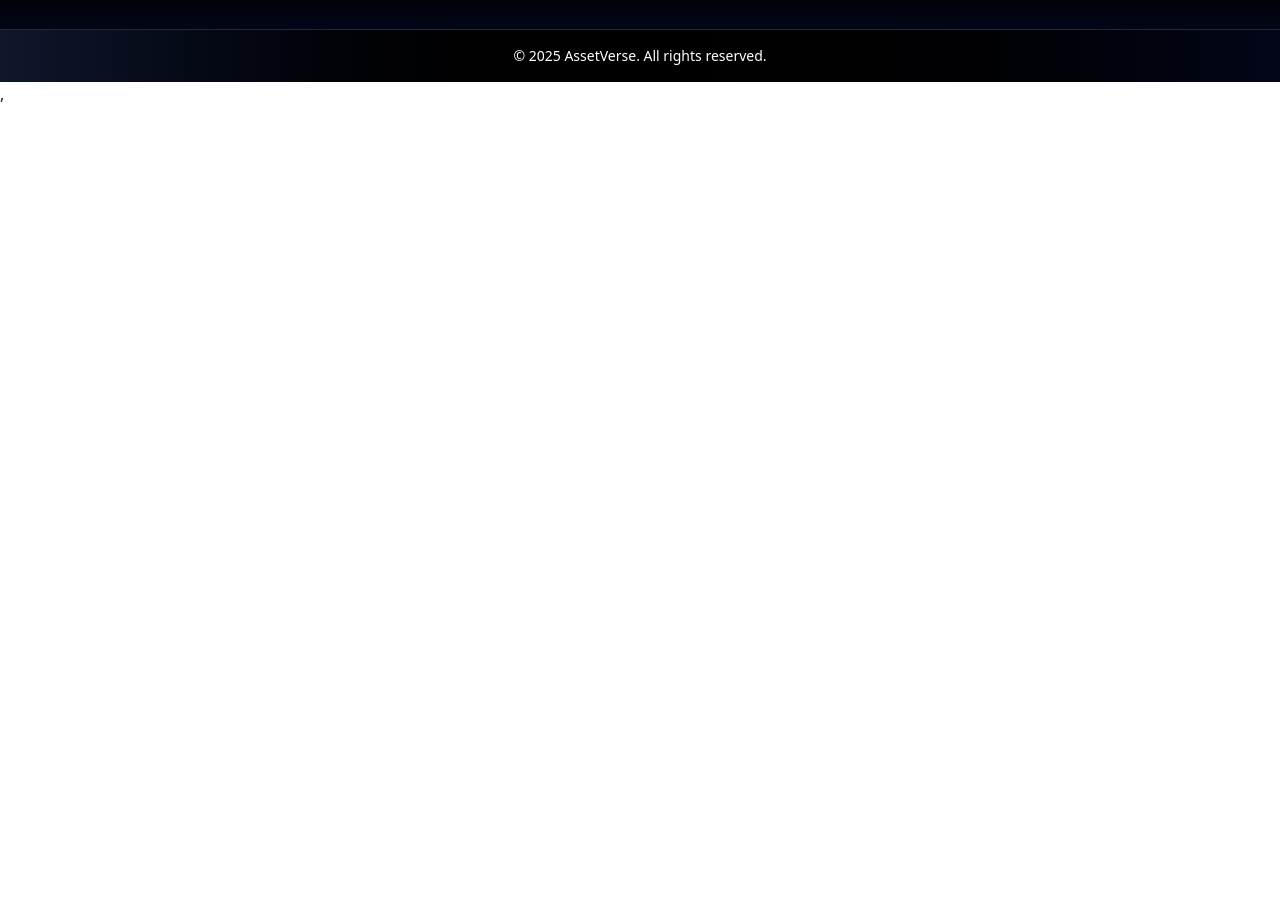
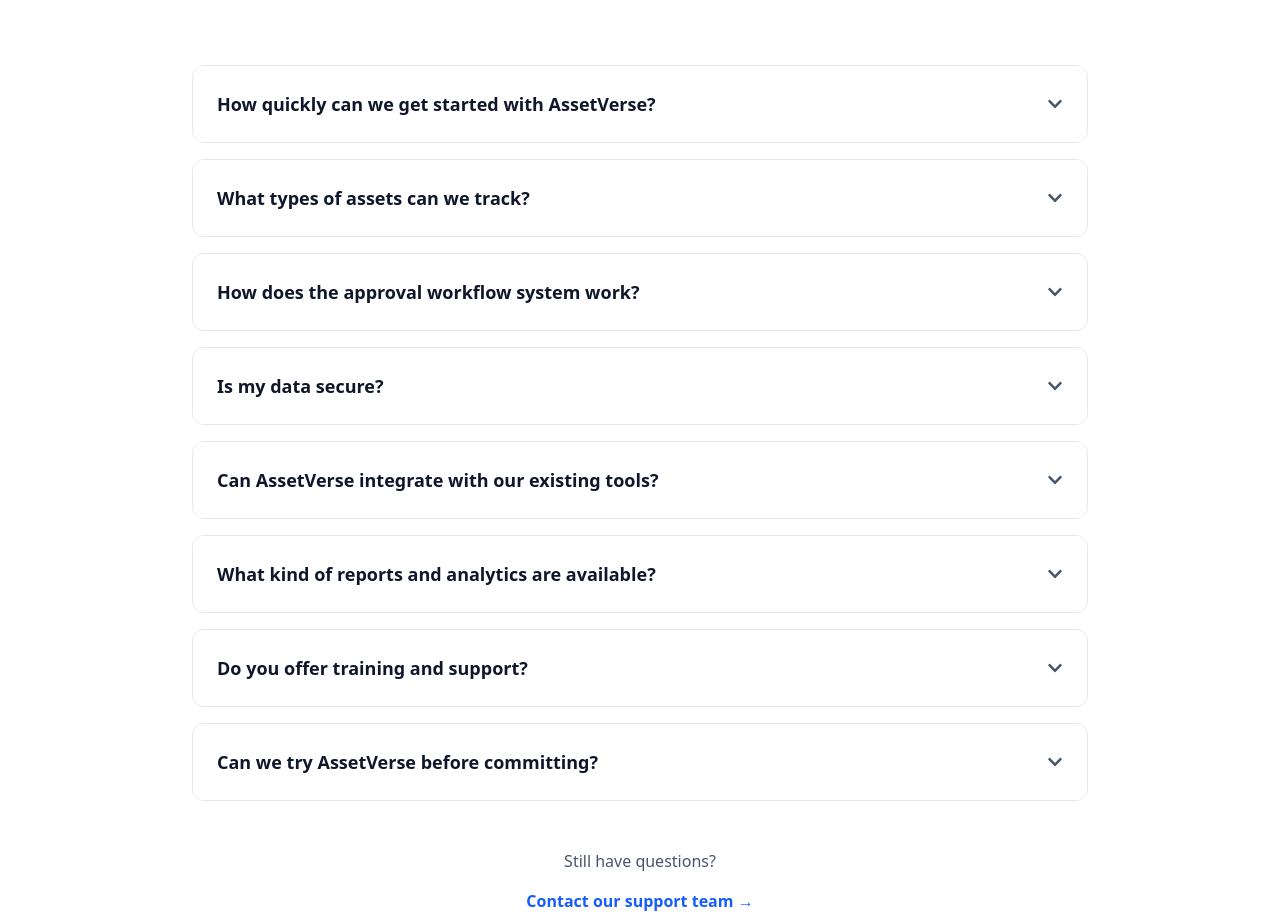
Before and after one commit to chamok192/AssetVerse, a React (Vite) app: page / in a window 1280 px wide. Shown: the part 5814-6732 px from the top of the page. Before the commit the page ends 5920 px from the top, so only its background shows below. Built offline with nearby package versions, Linux system fonts and the light colour scheme.

Commit message:
Faq section all done

```diff
--- a/src/Pages/Home/Home.jsx
+++ b/src/Pages/Home/Home.jsx
@@ -6,6 +6,7 @@
 import Packages from '../Shared/Packages/Packages';
 import Testimonials from '../Shared/Testimonials/Testimonials';
 import HowItWorks from '../Shared/HowItWorks/HowItWorks';
+import FAQ from '../Shared/FAQ/FAQ';
 
 const Home = () => {
     return (
@@ -17,6 +18,7 @@
             <Packages/>
             <Testimonials/>
             <HowItWorks/>
+            <FAQ/>
         </div>
     );
 };
--- /dev/null
+++ b/src/Pages/Shared/FAQ/FAQ.jsx
@@ -0,0 +1,102 @@
+import React, { useState } from 'react';
+import { FaChevronDown, FaChevronUp } from 'react-icons/fa';
+
+const faqs = [
+    {
+        question: 'How quickly can we get started with AssetVerse?',
+        answer: 'You can set up your account and start managing assets within 15 minutes. Our intuitive onboarding process guides you through adding team members, configuring workflows, and importing existing asset data.'
+    },
+    {
+        question: 'What types of assets can we track?',
+        answer: 'AssetVerse supports all types of physical and digital assets including IT equipment (laptops, monitors, phones), office furniture, vehicles, software licenses, and more. You can create custom asset categories to fit your specific needs.'
+    },
+    {
+        question: 'How does the approval workflow system work?',
+        answer: 'Our intelligent workflow system automatically routes asset requests to the appropriate approvers based on your organizational hierarchy. You can set up multi-level approvals, parallel approvals, and conditional routing based on asset type or value.'
+    },
+    {
+        question: 'Is my data secure?',
+        answer: 'Absolutely. We use bank-level 256-bit SSL encryption, regular security audits, and comply with SOC 2 Type II and ISO 27001 standards. Your data is backed up daily and stored in secure, redundant data centers.'
+    },
+    {
+        question: 'Can AssetVerse integrate with our existing tools?',
+        answer: 'Yes! AssetVerse integrates with popular HR systems, accounting software like QuickBooks, communication tools like Slack and Microsoft Teams, and offers a REST API for custom integrations.'
+    },
+    {
+        question: 'What kind of reports and analytics are available?',
+        answer: 'AssetVerse provides comprehensive reports including asset utilization rates, depreciation tracking, cost analysis, compliance reports, and custom dashboards. You can schedule automated reports to be sent to stakeholders.'
+    },
+    {
+        question: 'Do you offer training and support?',
+        answer: 'Yes! All plans include access to our knowledge base, video tutorials, and email support. Standard and Premium plans also include live chat support and dedicated onboarding assistance.'
+    },
+    {
+        question: 'Can we try AssetVerse before committing?',
+        answer: 'Absolutely! We offer a 14-day free trial with full access to all features. No credit card required. Our team is also available for a personalized demo to show you how AssetVerse can work for your organization.'
+    }
+];
+
+const FAQ = () => {
+    const [openIndex, setOpenIndex] = useState(null);
+
+    const toggleFAQ = (index) => {
+        setOpenIndex(openIndex === index ? null : index);
+    };
+
+    return (
+        <section className="py-20 px-6 lg:px-16 bg-white">
+            <div className="max-w-4xl mx-auto">
+                <div className="text-center mb-16">
+                    <h2 className="text-4xl font-semibold text-slate-900 mb-4">
+                        Frequently Asked Questions
+                    </h2>
+                    <p className="text-lg text-slate-600">
+                        Everything you need to know about AssetVerse
+                    </p>
+                </div>
+
+                <div className="space-y-4">
+                    {faqs.map((faq, index) => (
+                        <div
+                            key={index}
+                            className="border border-slate-200 rounded-xl overflow-hidden hover:shadow-lg transition-shadow duration-300"
+                        >
+                            <button
+                                onClick={() => toggleFAQ(index)}
+                                className="w-full flex items-center justify-between p-6 text-left bg-white hover:bg-slate-50 transition-colors"
+                            >
+                                <h3 className="text-lg font-semibold text-slate-900 pr-8">
+                                    {faq.question}
+                                </h3>
+                                {openIndex === index ? (
+                                    <FaChevronUp className="text-slate-600 shrink-0" />
+                                ) : (
+                                    <FaChevronDown className="text-slate-600 shrink-0" />
+                                )}
+                            </button>
+
+                            {openIndex === index && (
+                                <div className="px-6 pb-6 bg-slate-50">
+                                    <p className="text-slate-600 leading-relaxed">
+                                        {faq.answer}
+                                    </p>
+                                </div>
+                            )}
+                        </div>
+                    ))}
+                </div>
+
+                <div className="text-center mt-12">
+                    <p className="text-slate-600 mb-4">
+                        Still have questions?
+                    </p>
+                    <a href="#contact" className="text-blue-600 hover:text-blue-700 font-semibold">
+                        Contact our support team →
+                    </a>
+                </div>
+            </div>
+        </section>
+    );
+};
+
+export default FAQ;
```
